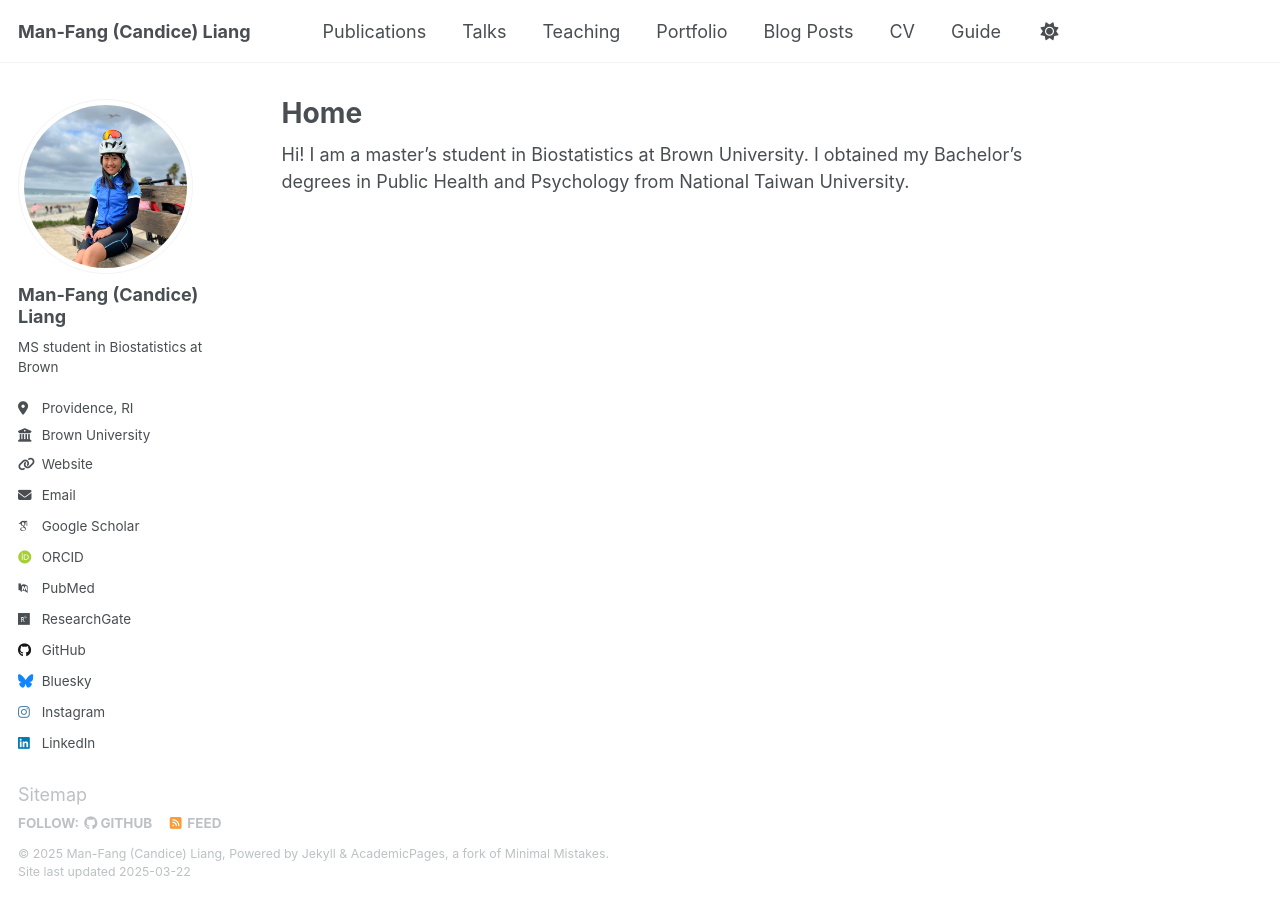
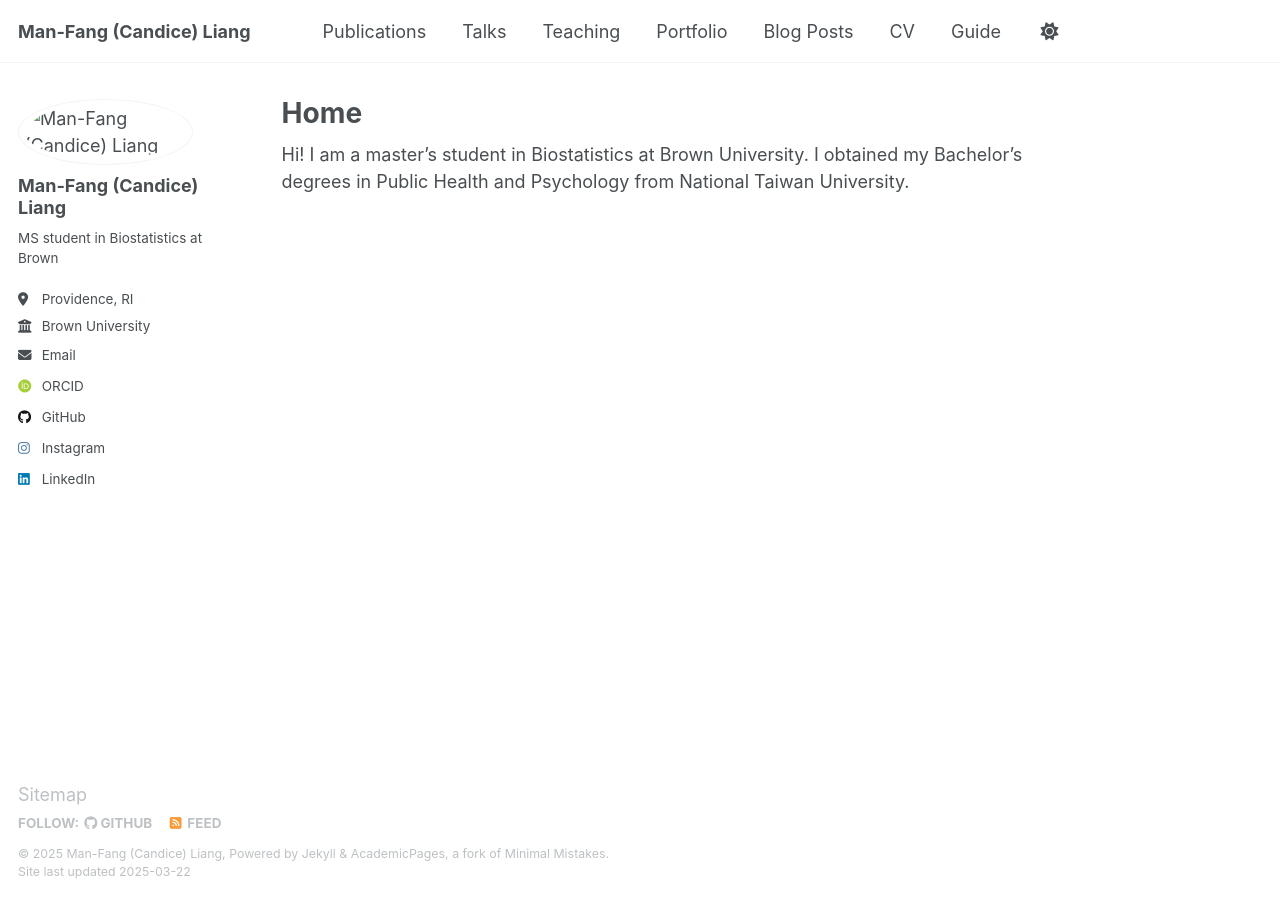
Before and after one commit to ManfangLiang/ManfangLiang.github.io, a Jekyll site: the page built from _pages/about.md, in a window 1280 px wide. Built offline with Jekyll 4.4.1, drawn with Linux system fonts in a browser that asks for light colours; some web fonts are replaced.

Commit message:
Update _config.yml

```diff
--- a/_config.yml
+++ b/_config.yml
@@ -8,21 +8,21 @@ url: 'https://manfangliang.github.io'
 baseurl: ''
 repository: ManfangLiang/ManfangLiang.github.io
 author:
-  avatar: profile.png
+  avatar: images/profile.png
   name: Man-Fang (Candice) Liang
   pronouns: ''
   bio: MS student in Biostatistics at Brown
   location: 'Providence, RI'
   employer: Brown University
-  uri: 'null'
+  uri: null
   email: man-fang_liang@brown.edu
   arxiv: null
-  googlescholar: 'null'
+  googlescholar: null
   impactstory: null
   orcid: 'null'
   semantic: null
-  pubmed: 'null'
-  researchgate: 'null'
+  pubmed: null
+  researchgate: null
   scopus: null
   bitbucket: null
   codepen: null
@@ -30,16 +30,16 @@ author:
   github: ManfangLiang
   kaggle: null
   stackoverflow: null
-  bluesky: 'null'
+  bluesky: null
   facebook: null
   flickr: null
   foursquare: null
   goodreads: null
   google_plus: null
   keybase: null
-  instagram: mental0416/
+  instagram: mental0416
   lastfm: null
-  linkedin: manfangliang/
+  linkedin: manfangliang
   mastodon: null
   medium: null
   pinterest: null
```
